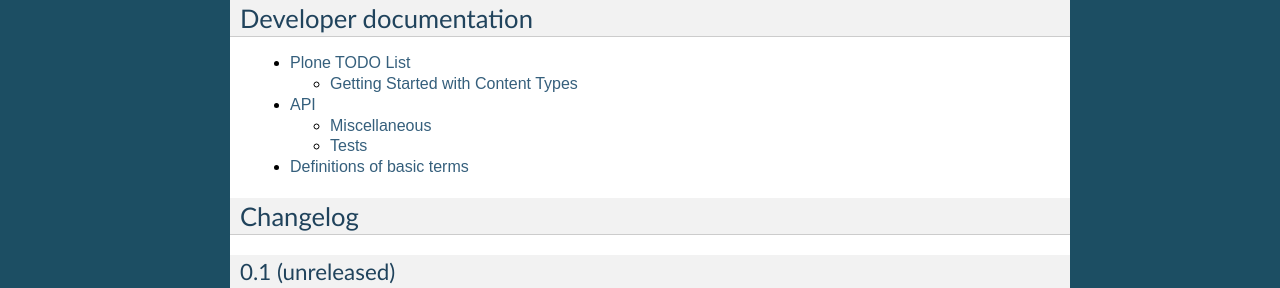
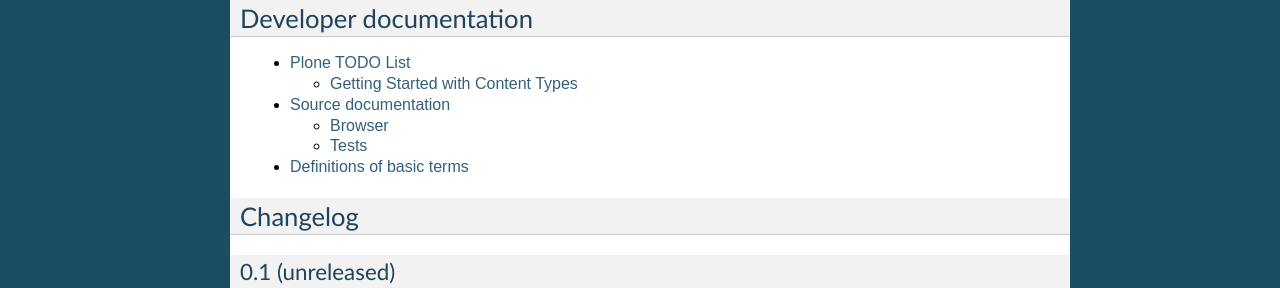
Before and after one commit to collective/tutorial.todoapp, a Sphinx documentation site: the page built from docs/index.rst, in a window 1280 px wide. Shown: the part 354-642 px from the top of the page. Built offline with Sphinx 7.4.7, drawn with Linux system fonts in a browser that asks for light colours.

Commit message:
give autodoc real paths

```diff
--- a/docs/api.rst
+++ b/docs/api.rst
@@ -1,18 +1,13 @@
-===
-API
-===
+====================
+Source documentation
+====================
 
 TODO: fill this one up when you have actual code in
 
-Miscellaneous
-=============
+Browser
+=======
 
-.. automodule:: collective.todoapp
-    :members:
-
-----
-
-.. automodule:: collective.todoapp.interfaces
+.. automodule:: collective.todoapp.browser.todo
     :members:
 
 
```
